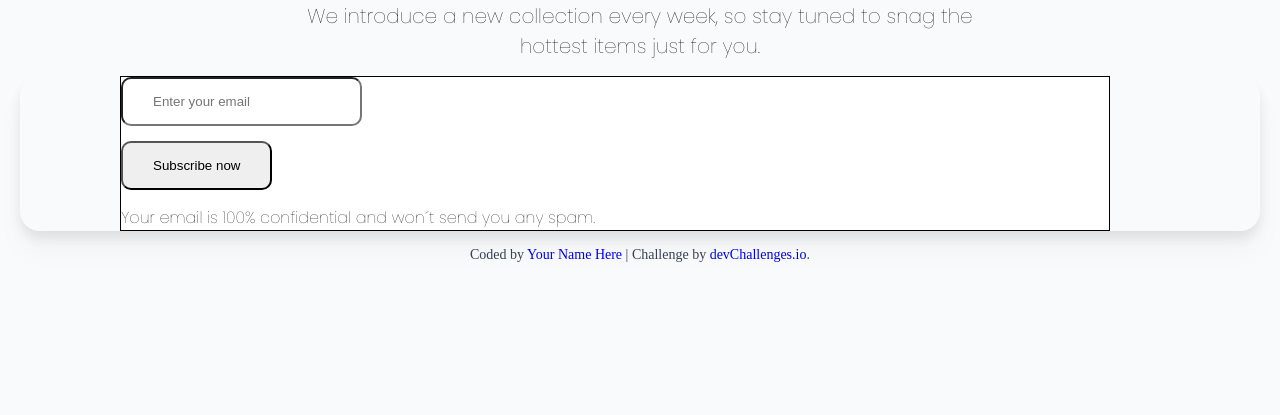
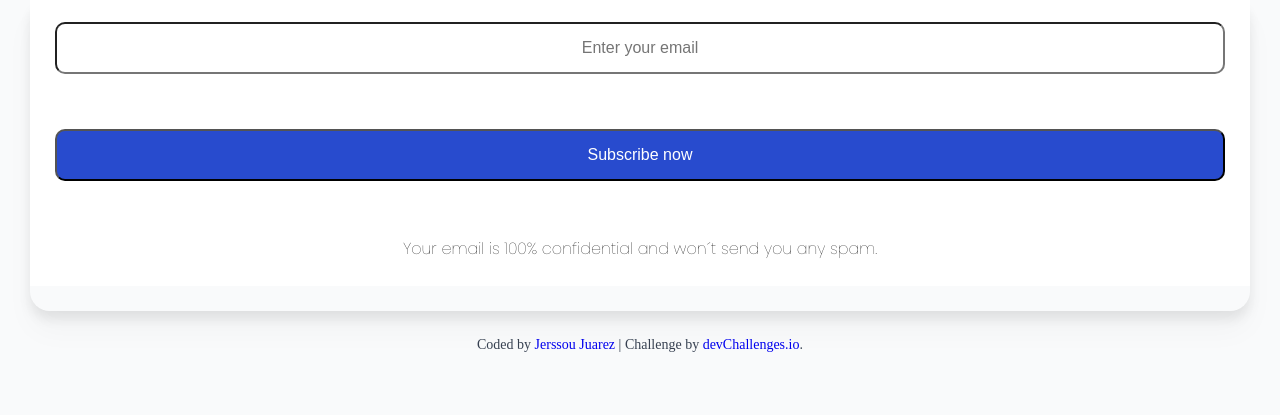
Before and after one commit to Jerssou/Newsletter, a plain HTML site: page index.html in a window 1280 px wide. Shown: the part 385-800 px from the top of the page. Drawn offline with Linux system fonts and the light colour scheme.

Commit message:
Media screen añadidios, fin de proyecto

```diff
--- a/index.html
+++ b/index.html
@@ -42,7 +42,7 @@
 
     </div>
     <div class="author-info">
-      Coded by <a href="#">Your Name Here</a> | Challenge by
+      Coded by <a href="#">Jerssou Juarez</a> | Challenge by
       <a href="https://www.devchallenges.io?ref=challenge" target="_blank"
         >devChallenges.io</a
       >.
--- a/styles/styles.css
+++ b/styles/styles.css
@@ -49,18 +49,81 @@ body {
     padding-bottom: 15px;
 }
 .datos-C{
+    width: 100%;
+    max-width: 800px;
     box-shadow: 0px 20px 30px 0px rgba(0, 0, 0, 0.03), 0px 8px 12px 0px rgba(0, 0, 0, 0.08);
-    padding-right: 150px;
     border-radius: 20px;
+    padding: 0;
+    margin: 0 auto;
+    padding-bottom: 25px;
 }
 form{
-    border: 1px solid black;
-    margin-left: 100px;
+    width: 100%;
+    display: flex;
+    flex-direction: column;
+    align-items: center;
     background-color: #FFFFFF;
-
+    gap: 15px;
+    padding: 25px;
+    /*padding-top: 25px;
+    border-radius: 10px;*/
 }
 form input, button{
-    margin-bottom: 15px;
-    padding: 15px 30px 15px 30px;
+    width: 100%;
+    padding: 15px 20px;
     border-radius: 10px;
+    text-align: center;
+    font-size: 16px;
 }
+form button{
+    background-color: #284BCE;
+    color: #FFFFFF;
+    padding-left: 200px;
+    padding-right: 200px;
+}
+form input{
+    padding-left: 163px;
+    padding-right: 163px;
+}
+@media screen and (min-width: 640px) {
+    .gen-new{
+        padding: 10px;
+    }
+    .datos-C{
+        max-width: 100%;
+    }
+    form input{
+        padding-left: 50px;
+        padding-right: 50px;
+    }
+    form button{
+        padding-left: 95px;
+        padding-right: 95px;
+    }
+    span{
+        text-align: center;
+    }
+}
+@media screen and (min-width: 641px) and (max-width: 1024px){
+    .gen-new{
+        max-width: 900px;
+    }
+    .datos-C{
+        max-width: 600px;
+        padding: 0 auto;
+    }
+    form{
+        padding: 30px;
+    }
+    form input, button{
+        max-width: 500px;
+    }
+}
+@media screen and (min-width: 1281px){
+    .datos-c{
+        max-width: 800px;
+    }
+    form input, button{
+        max-width: 600px;
+    }
+}
```
Lines whose indentation alone changed are shown as unchanged.
